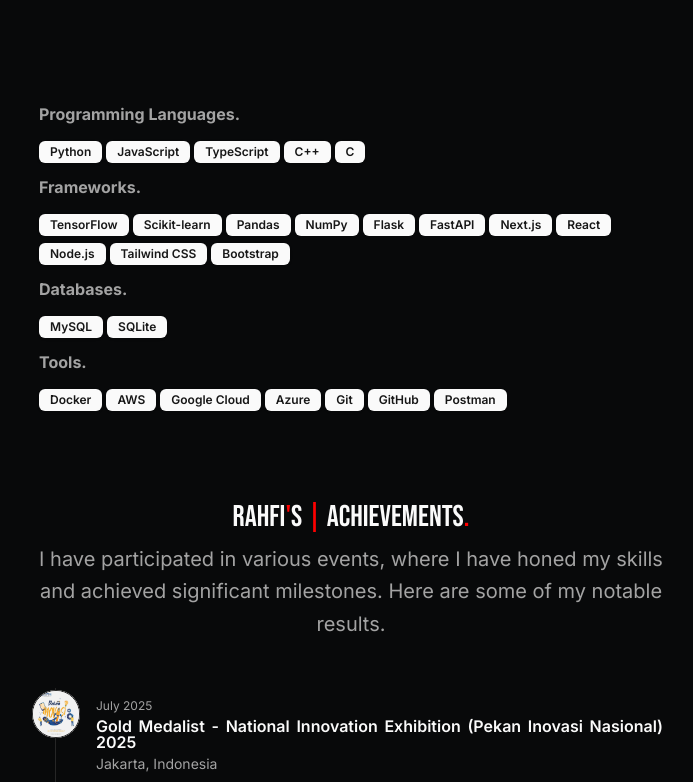
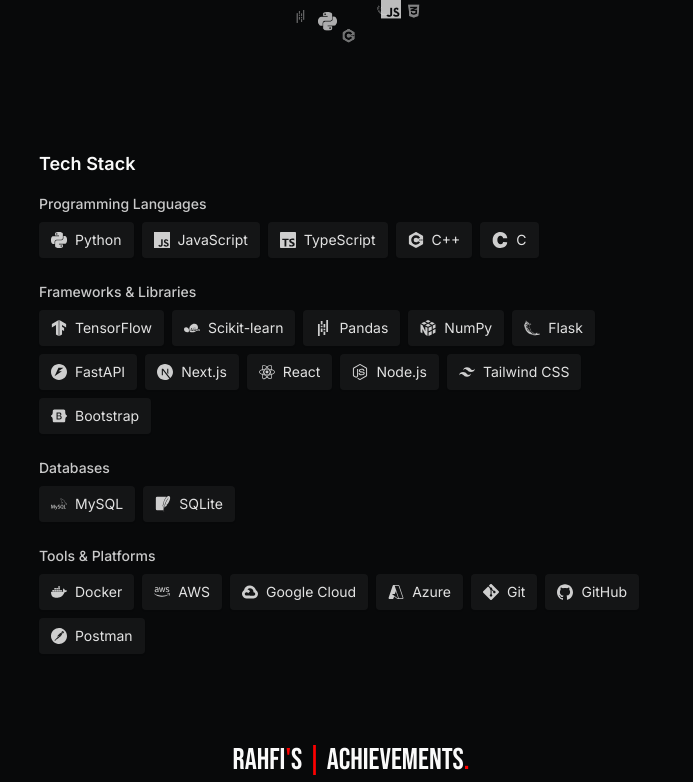
Before and after one commit to rahfianugerah/portfolio, a Next.js app: page / in a window 1280 px wide. Shown: the part 1618-2400 px from the top of the page, without its empty margins (289-982 px from the left). Built offline with nearby package versions, Linux system fonts and the light colour scheme.

Commit message:
feat: adding new tech stack style

```diff
--- a/src/app/page.tsx
+++ b/src/app/page.tsx
@@ -6,6 +6,7 @@
 import Link from "next/link";
 import Markdown from "react-markdown";
 import { IconCloudSpecialties } from "@/components/specialties-icon";
+import TechStack from "@/components/techstack";
 
 const BLUR_FADE_DELAY = 0.04;
 type JobEntry = {
@@ -69,7 +70,7 @@
   return (
     <main className="flex flex-col min-h-[100dvh] space-y-10">
       <section id="hero">
-        <div className="flex-col flex flex-1 space-y-1.5">
+        <div className="flex-col flex flex-1 space-y-1.5 pt-12">
           <BlurFade delay={BLUR_FADE_DELAY * 2}>
             <div className="flex flex-col items-center justify-center space-y-4 text-center">
               <div className="space-y-2">
@@ -158,45 +159,8 @@
             <IconCloudSpecialties/>
           </BlurFade>
           <BlurFade delay={BLUR_FADE_DELAY * 9}>
-            <h3 className="font-bold text-muted-foreground">Programming Languages.</h3>
+            <TechStack />
           </BlurFade>
-          <div className="flex flex-wrap gap-1">
-            {DATA.programmingLanguages.map((skill, id) => (
-              <BlurFade key={skill} delay={BLUR_FADE_DELAY * 10 + id * 0.05}>
-                <Badge key={skill}>{skill}</Badge>
-              </BlurFade>
-            ))}
-          </div>
-          <BlurFade delay={BLUR_FADE_DELAY * 9}>
-            <h3 className="font-bold text-muted-foreground">Frameworks.</h3>
-          </BlurFade>
-          <div className="flex flex-wrap gap-1">
-            {DATA.frameworks.map((skill, id) => (
-              <BlurFade key={skill} delay={BLUR_FADE_DELAY * 10 + id * 0.05}>
-                <Badge key={skill}>{skill}</Badge>
-              </BlurFade>
-            ))}
-          </div>
-          <BlurFade delay={BLUR_FADE_DELAY * 9}>
-            <h3 className="font-bold text-muted-foreground">Databases.</h3>
-          </BlurFade>
-          <div className="flex flex-wrap gap-1">
-            {DATA.databases.map((skill, id) => (
-              <BlurFade key={skill} delay={BLUR_FADE_DELAY * 10 + id * 0.05}>
-                <Badge key={skill}>{skill}</Badge>
-              </BlurFade>
-            ))}
-          </div>
-          <BlurFade delay={BLUR_FADE_DELAY * 9}>
-            <h3 className="font-bold text-muted-foreground">Tools.</h3>
-          </BlurFade>
-          <div className="flex flex-wrap gap-1">
-            {DATA.tools.map((skill, id) => (
-              <BlurFade key={skill} delay={BLUR_FADE_DELAY * 10 + id * 0.05}>
-                <Badge key={skill}>{skill}</Badge>
-              </BlurFade>
-            ))}
-          </div>
         </div>
       </section>
       <section id="hardwork">
@@ -216,7 +180,7 @@
             </div>
           </BlurFade>
           <BlurFade delay={BLUR_FADE_DELAY * 14}>
-            <ul className="mb-4 ml-4 text-justify divide-y divide-dashed border-l">
+            <ul className="mb-4 ml-4 text-justify divide-y border-l">
               {DATA.hardwork.map((project, id) => (
                 <BlurFade
                   key={project.title + project.dates}
```
